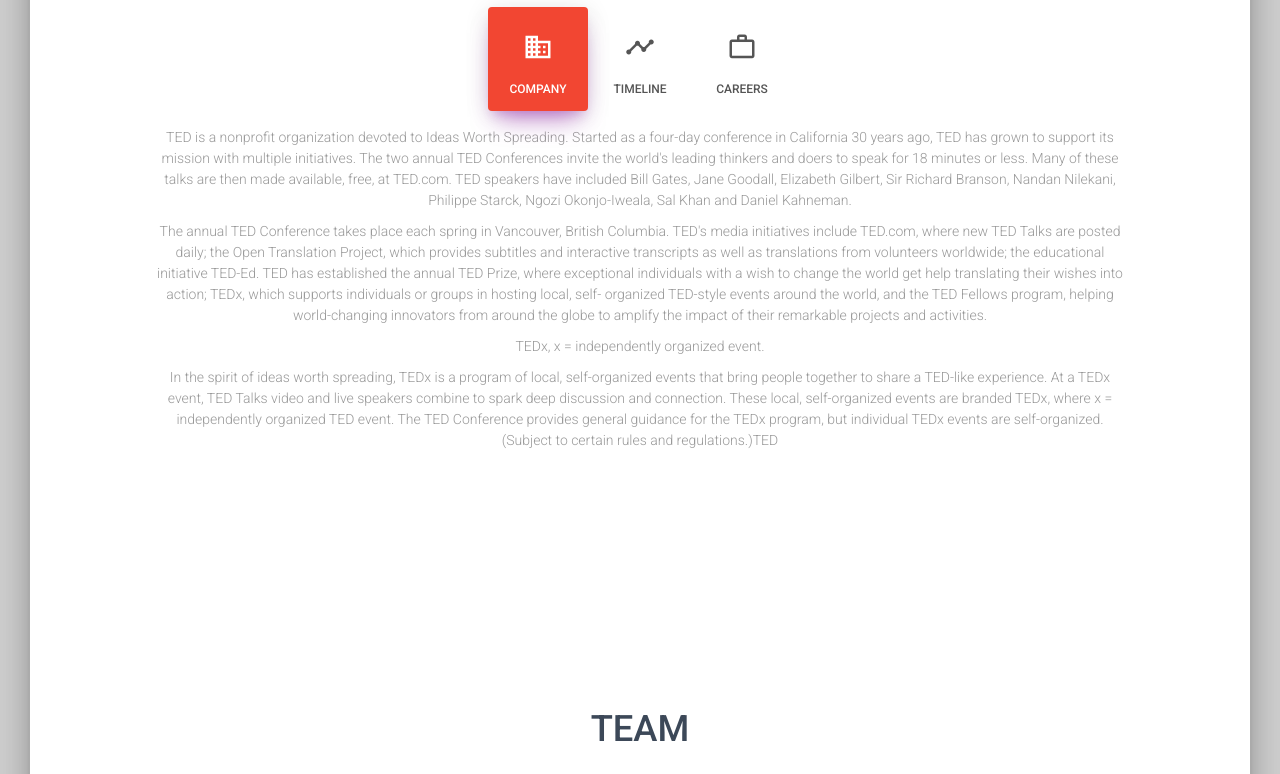
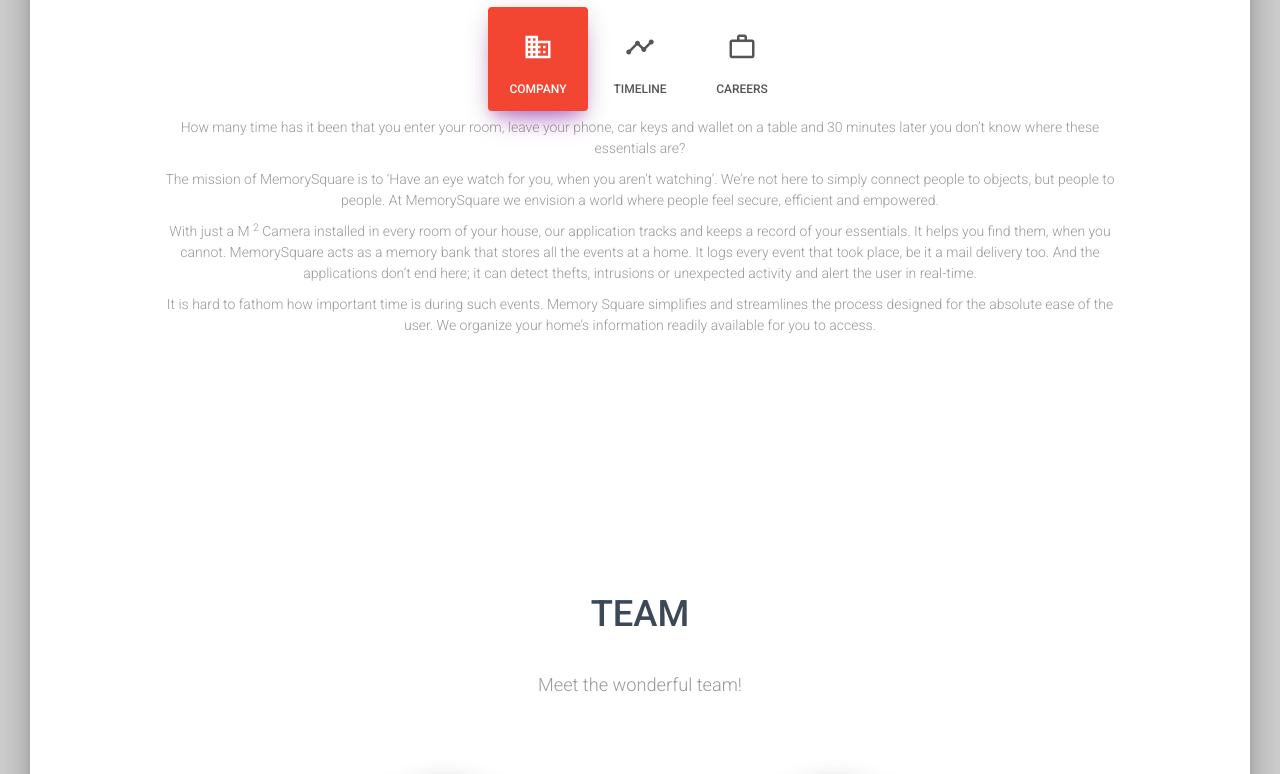
Before and after one commit to abhinavtripathy/Memory-Square, a plain HTML site: page index.html in a window 1280 px wide. Shown: the part 957-1731 px from the top of the page. Drawn offline with nearby package versions, Linux system fonts and the light colour scheme.

Commit message:
fix small issues

```diff
--- a/index.html
+++ b/index.html
@@ -21,6 +21,7 @@
 	<!-- CSS Files -->
 	<link href="assets/css/bootstrap.min.css" rel="stylesheet" />
 	<link href="assets/css/material-kit.css" rel="stylesheet" />
+
 
 	<style>
 		.card-signup * {
@@ -297,7 +298,7 @@
 	<nav class="navbar navbar-transparent navbar-absolute">
 		<div class="container">
 			<!-- Brand and toggle get grouped for better mobile display -->
-			<div class="navbar-header">
+			<!-- <div class="navbar-header">
 				<button type="button" class="navbar-toggle" data-toggle="collapse" data-target="#navigation-example">
 					<span class="sr-only">Toggle navigation</span>
 					<span class="icon-bar"></span>
@@ -310,7 +311,7 @@
 					</font>
 				</a>
 
-			</div>
+			</div> -->
 
 			<div class="collapse navbar-collapse" id="navigation-example">
 				<ul class="nav navbar-nav navbar-right">
@@ -351,7 +352,7 @@
 		<!-- Particles.js -->
 
 
-		<div class="header header-filter" style="background-image: url('assets/img/landing7.jpg');">
+		<div class="header header-filter" style="background-image: url('assets/img/landing4.jpg');">
 			<div class="container">
 				<div class="row">
 					<div class="col-md-6">
@@ -363,7 +364,7 @@
 							<br />
 							<form action="" method="post" id="maillist">
 								<div class="form-group label-floating">
-									<label class="control-label">Your Email</label>
+									<label class="control-label">Enter your email to receive updates</label>
 									<input type="email" class="form-control" name="sub_email" id="maillist_email">
 								</div>
 								<input class="btn btn-danger btn-raised btn-lg" type="submit" value="Subscribe" />
@@ -423,32 +424,23 @@
 										<div class="tab-content gallery">
 											<div class="tab-pane active" id="studio">
 												<div class="row">
-													<p>
-														<p class="description">TED is a nonprofit organization devoted to Ideas Worth Spreading. Started as a four-day conference in California
-															30 years ago, TED has grown to support its mission with multiple initiatives. The two annual TED Conferences
-															invite the world's leading thinkers and doers to speak for 18 minutes or less. Many of these talks are then
-															made available, free, at TED.com. TED speakers have included Bill Gates, Jane Goodall, Elizabeth Gilbert,
-															Sir Richard Branson, Nandan Nilekani, Philippe Starck, Ngozi Okonjo-Iweala, Sal Khan and Daniel Kahneman.</p>
-														<p class="description">The annual TED Conference takes place each spring in Vancouver, British Columbia. TED's media initiatives include
-															TED.com, where new TED Talks are posted daily; the Open Translation Project, which provides subtitles and
-															interactive transcripts as well as translations from volunteers worldwide; the educational initiative TED-Ed.
-															TED has established the annual TED Prize, where exceptional individuals with a wish to change the world get
-															help translating their wishes into action; TEDx, which supports individuals or groups in hosting local, self-
-															organized TED-style events around the world, and the TED Fellows program, helping world-changing innovators
-															from around the globe to amplify the impact of their remarkable projects and activities. </p>
 
-														<p>
-															<p class="description">TEDx, x = independently organized event.</p>
-															<p class="description">In the spirit of ideas worth spreading, TEDx is a program of local, self-organized events that bring people
-																together to share a TED-like experience. At a TEDx event, TED Talks video and live speakers combine to spark
-																deep discussion and connection. These local, self-organized events are branded TEDx, where x = independently
-																organized TED event. The TED Conference provides general guidance for the TEDx program, but individual TEDx
-																events are self-organized. (Subject to certain rules and regulations.)TED </p>
+													<p class="description">How many time has it been that you enter your room, leave your phone, car keys and wallet on a table and 30
+														minutes later you don’t know where these essentials are? </p>
 
+													<p class="description">The mission of MemorySquare is to ‘Have an eye watch for you, when you aren’t watching’. We’re not here to simply
+														connect people to objects, but people to people. At MemorySquare we envision a world where people feel secure,
+														efficient and empowered. </p>
 
+													<p class="description">With just a M
+														<sup>2</sup> Camera installed in every room of your house, our application tracks and keeps a record of your essentials.
+														It helps you find them, when you cannot. MemorySquare acts as a memory bank that stores all the events at a
+														home. It logs every event that took place, be it a mail delivery too. And the applications don’t end here;
+														it can detect thefts, intrusions or unexpected activity and alert the user in real-time.</p>
 
-
-
+													<p class="description">It is hard to fathom how important time is during such events. Memory Square simplifies and streamlines the
+														process designed for the absolute ease of the user. We organize your home’s information readily available for
+														you to access.</p>
 
 												</div>
 											</div>
@@ -524,7 +516,7 @@
 												<div class="row">
 
 													<div class="col-md-8 col-md-offset-2">
-														<h3 class="text-center title" id="contact">Interested in working with us?</h2>
+														<h3 class="text-center title" id="contact">We're Hiring</h2>
 															<form class="contact-form" action="" method="post" id="contactform">
 																<div class="row">
 																	<div class="col-md-6">
@@ -553,8 +545,15 @@
 																</div>
 
 																<div class="form-group label-floating" style="text-align: left">
-																	<label class="control-label">Your Message</label>
+																	<label class="control-label">Why do you want to join us?</label>
 																	<textarea class="form-control" rows="4" name="cf_message" id="cf_message"></textarea>
+																</div>
+
+																<div class="label-floating" style="text-align: left">
+																	<br>
+																		<label>Upload a resume</label>
+																		<input type="file" name="pic" accept=".pdf">
+																		<br>
 																	</div>
 
 																<div class="row">
@@ -916,6 +915,7 @@
 				</div>
 
 			</div>
+		</div>
 
 		<footer class="footer">
 			<div class="container">
```
Also changed, not shown: assets/img/landing2.jpg (added), assets/img/landing3.jpg (added), assets/img/landing4.jpg (added), img/landing2.jpg (added). Lines whose indentation alone changed are shown as unchanged.
